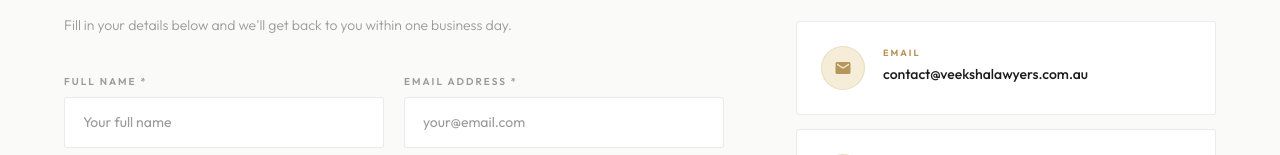
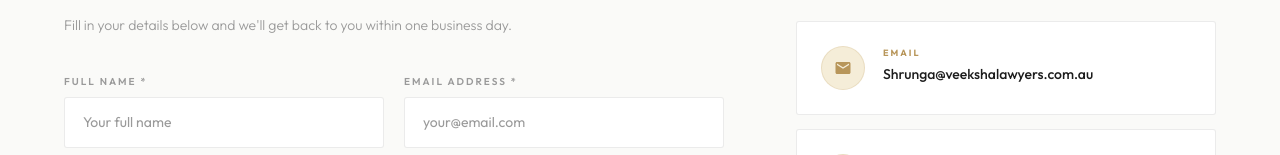
Before and after one commit to BharatoneTech/veekshalawyers, a Next.js app: page /contact in a window 1280 px wide. Shown: the part 618-773 px from the top of the page. Built offline with nearby package versions, Linux system fonts and the light colour scheme.

Commit message:
Update contact email address in page.tsx

```diff
--- a/app/contact/page.tsx
+++ b/app/contact/page.tsx
@@ -474,7 +474,7 @@ const handleSubmit = async (e: React.FormEvent<HTMLFormElement>) => {
               <div>
                 <div className="card-label">Email</div>
                 <div className="card-value">
-                  <a href="mailto:contact@veekshalawyers.com.au">contact@veekshalawyers.com.au</a>
+                  <a href="mailto:Shrunga@veekshalawyers.com.au">Shrunga@veekshalawyers.com.au</a>
                 </div>
               </div>
             </div>
```
